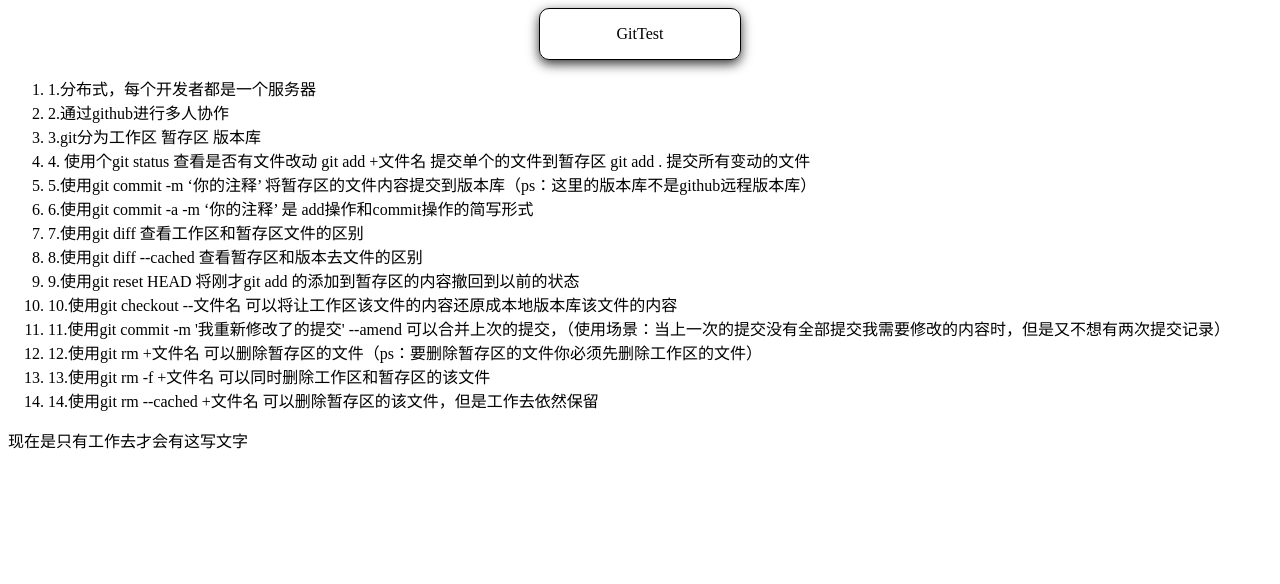
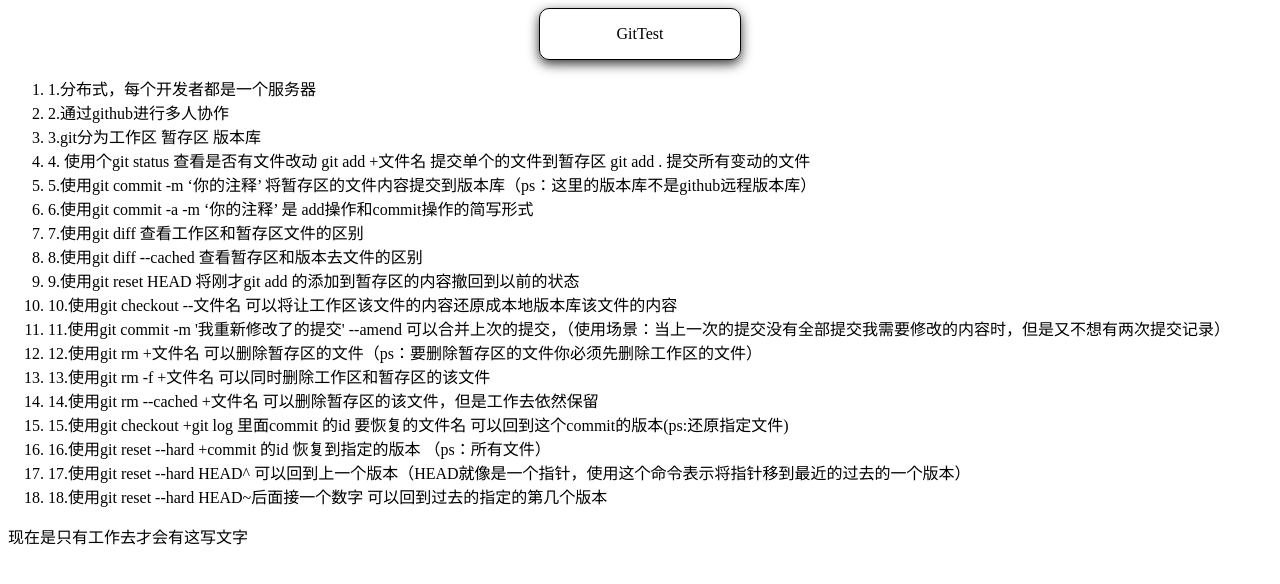
Before and after one commit to myNameNt/drag, a plain HTML site: page drag.html in a window 1280 px wide. Drawn offline with Linux system fonts and the light colour scheme.

Commit message:
添加回到过去命令解释

```diff
--- a/drag.html
+++ b/drag.html
@@ -35,6 +35,10 @@
 		<li>12.使用git rm +文件名 可以删除暂存区的文件（ps：要删除暂存区的文件你必须先删除工作区的文件）</li>
 		<li>13.使用git rm -f +文件名 可以同时删除工作区和暂存区的该文件</li>
 		<li>14.使用git rm --cached +文件名 可以删除暂存区的该文件，但是工作去依然保留</li>
+		<li>15.使用git checkout +git log 里面commit 的id 要恢复的文件名 可以回到这个commit的版本(ps:还原指定文件)</li>
+		<li>16.使用git reset  --hard +commit 的id 恢复到指定的版本 （ps：所有文件）</li>
+		<li>17.使用git reset --hard HEAD^ 可以回到上一个版本（HEAD就像是一个指针，使用这个命令表示将指针移到最近的过去的一个版本）</li>
+		<li>18.使用git reset --hard HEAD~后面接一个数字 可以回到过去的指定的第几个版本</li>
 	</ol>
 	<p>现在是只有工作去才会有这写文字</p>
 
```
Also changed, not shown: box.html (added, +12 -0 lines).
